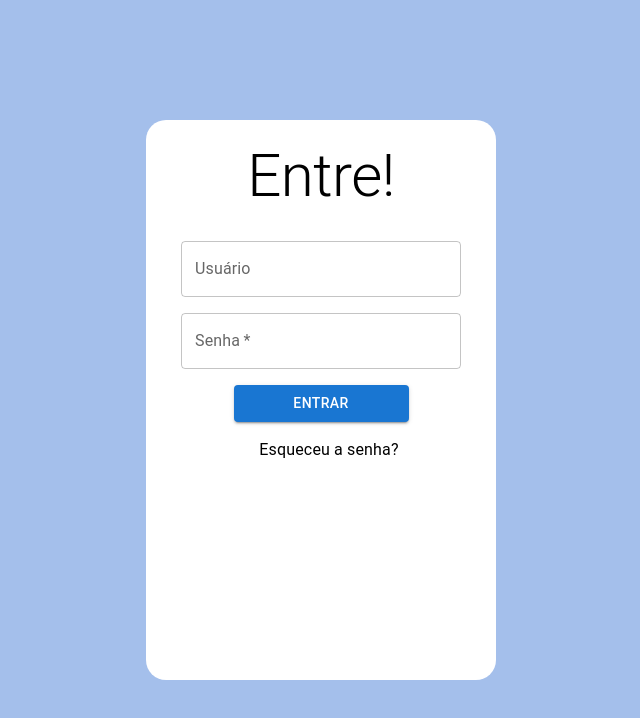
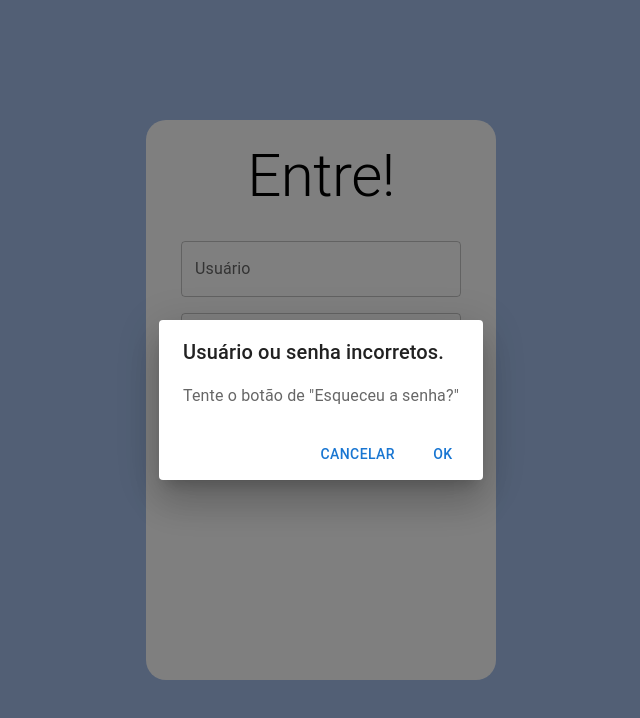
Before and after one commit to AlissonDeveloper2001/desafio-frontend-connecta, a Next.js app: page / in a window 1280 px wide. Both pictures are taken after a click on the button "ENTRAR". Shown: the top 718 px of the page, without its empty margins (319-959 px from the left). Built offline with nearby package versions, Linux system fonts and the light colour scheme; no server answers.

Commit message:
dialogModal in case incorret parameters

```diff
--- a/components/LoginForm/index.js
+++ b/components/LoginForm/index.js
@@ -5,6 +5,12 @@ import TextField from "@mui/material/TextField";
 import Button from "@mui/material/Button";
 import Typography from "@mui/material/Typography";
 import Popover from "@mui/material/Popover";
+import Dialog from "@mui/material/Dialog";
+import DialogActions from "@mui/material/DialogActions";
+import DialogContent from "@mui/material/DialogContent";
+import DialogContentText from "@mui/material/DialogContentText";
+import DialogTitle from "@mui/material/DialogTitle";
+
 import { useRouter } from "next/router";
 import { useAuth } from "../../hooks/useAuth";
 
@@ -13,6 +19,15 @@ function LoginForm() {
   const [popoverOpen, setPopoverOpen] = useState(null);
   const [username, setUsername] = useState("");
   const [password, setPassword] = useState("");
+  const [openModal, setOpenModal] = React.useState(false);
+
+  const handleClickOpenModal = () => {
+    setOpenModal(true);
+  };
+
+  const handleCloseModal = () => {
+    setOpenModal(false);
+  };
 
   const handlePopoverOpen = (event) => {
     setPopoverOpen(event.currentTarget);
@@ -33,7 +48,11 @@ function LoginForm() {
         return auth.signIn({ email: username, password: password }).then(() => {
           router.push("/dashboard");
         });
+      } else {
+        handleClickOpenModal();
       }
+    } else {
+      handleClickOpenModal();
     }
   };
 
@@ -110,6 +129,28 @@ function LoginForm() {
         </Typography>
         <Typography sx={{ p: 1 }}>Password: connecta</Typography>
       </Popover>
+
+      <Dialog
+        open={openModal}
+        onClose={handleCloseModal}
+        aria-labelledby="alert-dialog-title"
+        aria-describedby="alert-dialog-description"
+      >
+        <DialogTitle id="alert-dialog-title">
+          {"Usuário ou senha incorretos."}
+        </DialogTitle>
+        <DialogContent>
+          <DialogContentText id="alert-dialog-description">
+            Tente o botão de "Esqueceu a senha?"
+          </DialogContentText>
+        </DialogContent>
+        <DialogActions>
+          <Button onClick={handleCloseModal}>Cancelar</Button>
+          <Button onClick={handleCloseModal} autoFocus>
+            Ok
+          </Button>
+        </DialogActions>
+      </Dialog>
     </Box>
   );
 }
```
